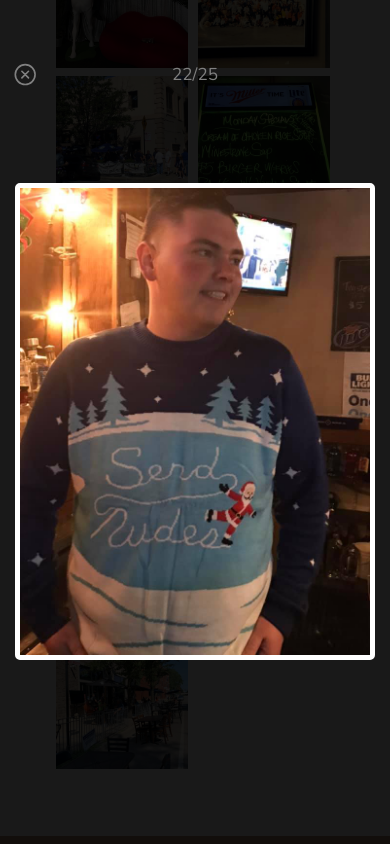
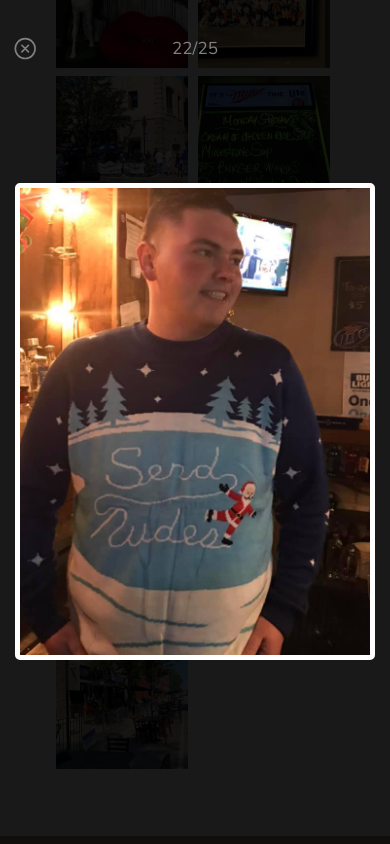
Before and after one commit to TimZZZ19/Turtle-s, a plain HTML site: page gallery.html in a window 390 px wide. Both pictures are taken after a click on the picture 264 px from the left and 1597 px from the top of the page. Shown: the part 1175-2019 px from the top of the page. Drawn offline with nearby package versions, Linux system fonts and the light colour scheme.

Commit message:
adjusted positions of close button and gallery page number

```diff
--- a/css/gallery_queries.css
+++ b/css/gallery_queries.css
@@ -42,11 +42,11 @@
   }
 
   #lightbox__close {
-    top: 10rem;
+    top: 6rem;
   }
 
   .gallery_page_number {
-    top: 10rem;
+    top: 6rem;
   }
 }
 
```
